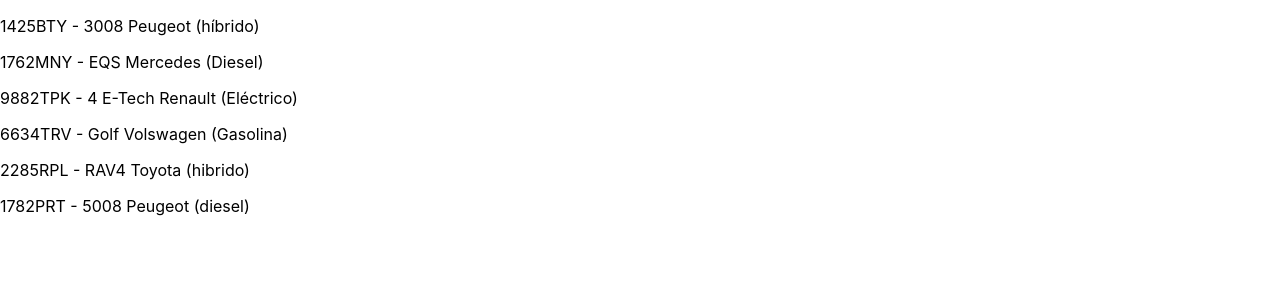
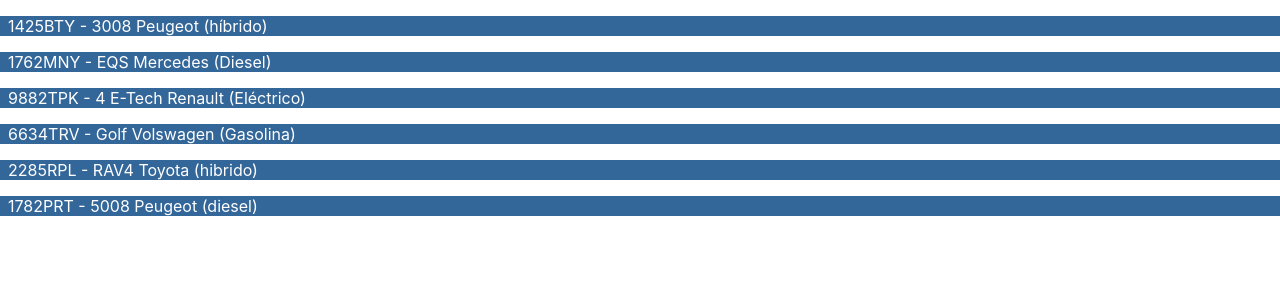
Before and after one commit to cometoflegend/ejercicio-componentes-simples, a React (Create React App) app: page / in a window 1280 px wide. Shown: the top 300 px of the page. Built offline with nearby package versions, Linux system fonts and the light colour scheme.

Commit message:
arreglado css

```diff
--- a/src/App.js
+++ b/src/App.js
@@ -22,7 +22,7 @@
 
       {coches.map(function (coche) {
         return (
-          <div styles="StyledTextComponent" key={coche}>
+          <div className="StyledTextComponent" key={coche}>
             <p>{coche.Matricula} - {coche.Modelo} {coche.Marca} ({coche.Tipo})</p>
           </div>
 
```
